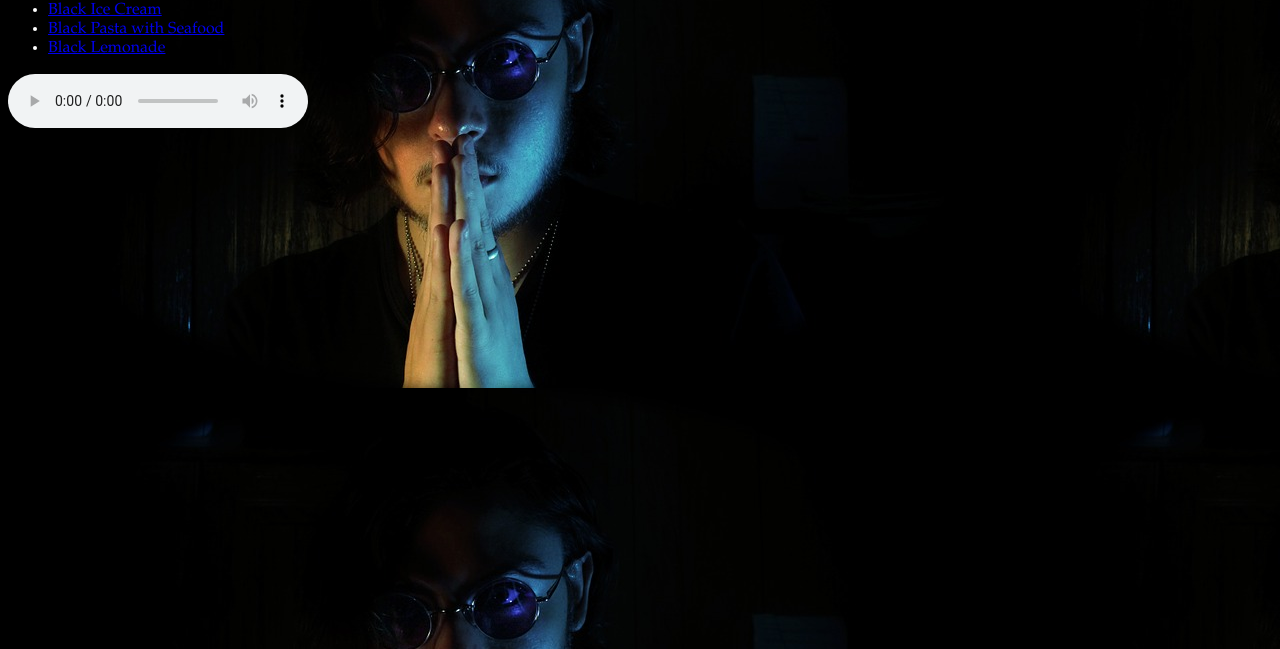
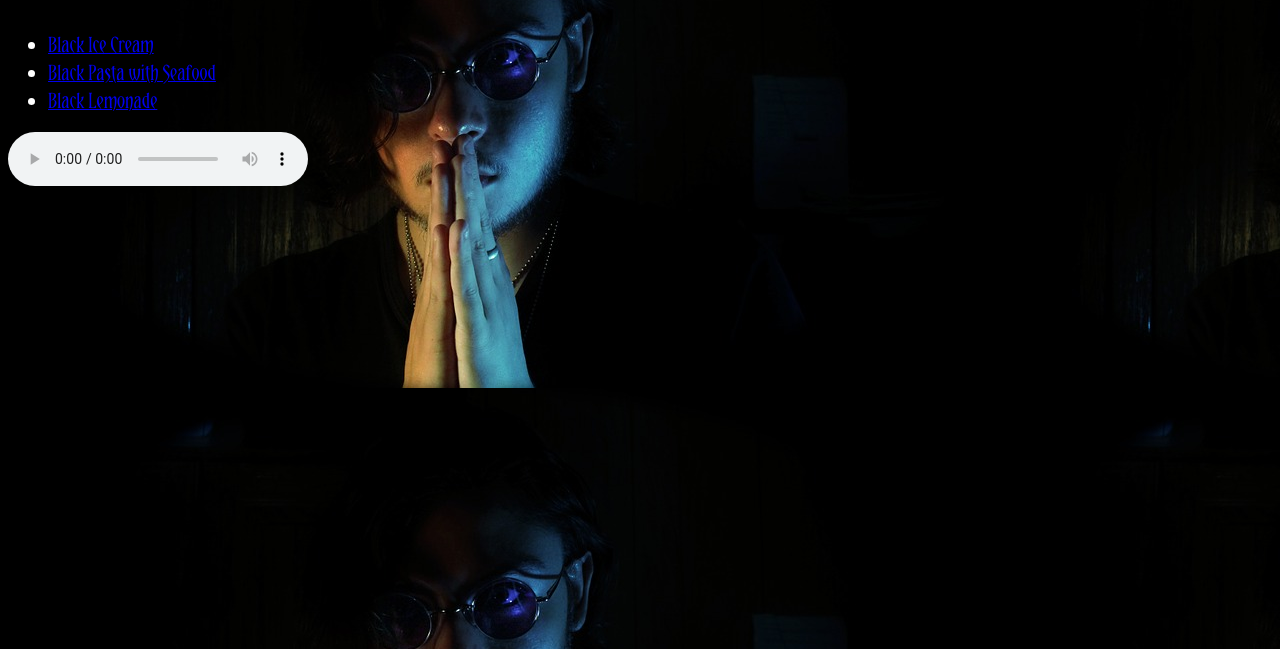
Before and after one commit to vhdpimentel/goth-recipes, a plain HTML site: page index.html in a window 1280 px wide. Shown: the part 151-800 px from the top of the page. Drawn offline with Linux system fonts and the light colour scheme.

Commit message:
Add custom font to all pages

```diff
--- a/styles.css
+++ b/styles.css
@@ -1,3 +1,9 @@
+@font-face {
+    font-family: "Yataghan";
+    src: url(fonts/yataghan.ttf);
+}
+
+
 h1 {
     font-size: 60px;
     color: red;
@@ -7,7 +13,7 @@ body  {
     background-image: url(images/lucas-rodrigues.jpg);
     background-color: black;
     color: white;
-    font-family: "Garamond", "Georgia", "Times New Roman", serif;
+    font-family: "Yataghan", "Georgia", "Times New Roman", serif;
 }
 
 .food-pic {
```
Also changed, not shown: fonts/deutsch-gothic.ttf (added), fonts/yataghan.ttf (added).
